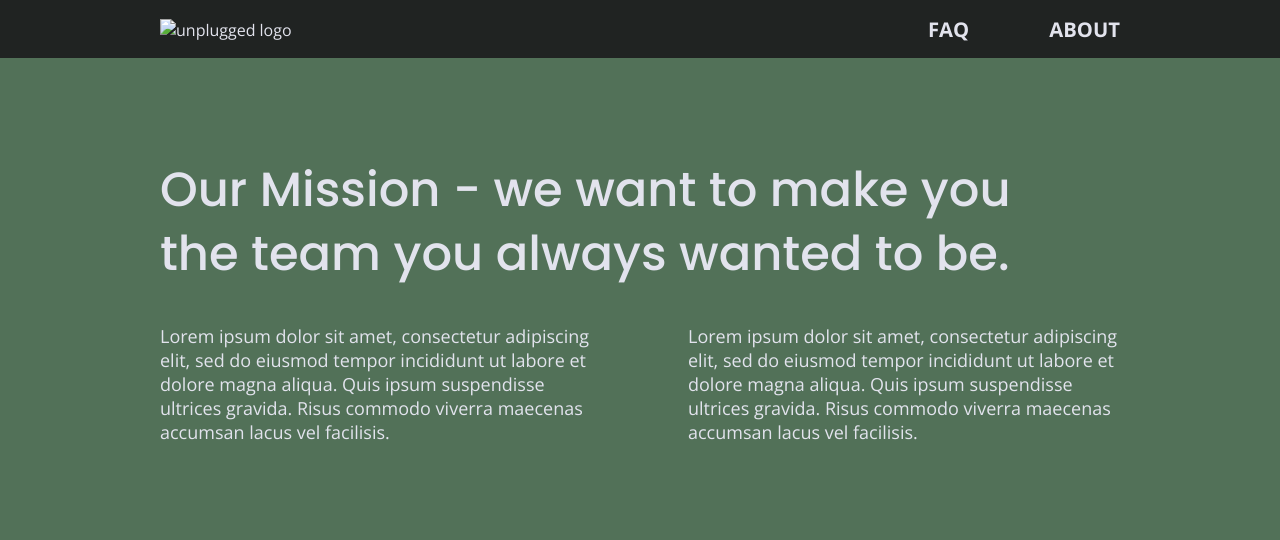
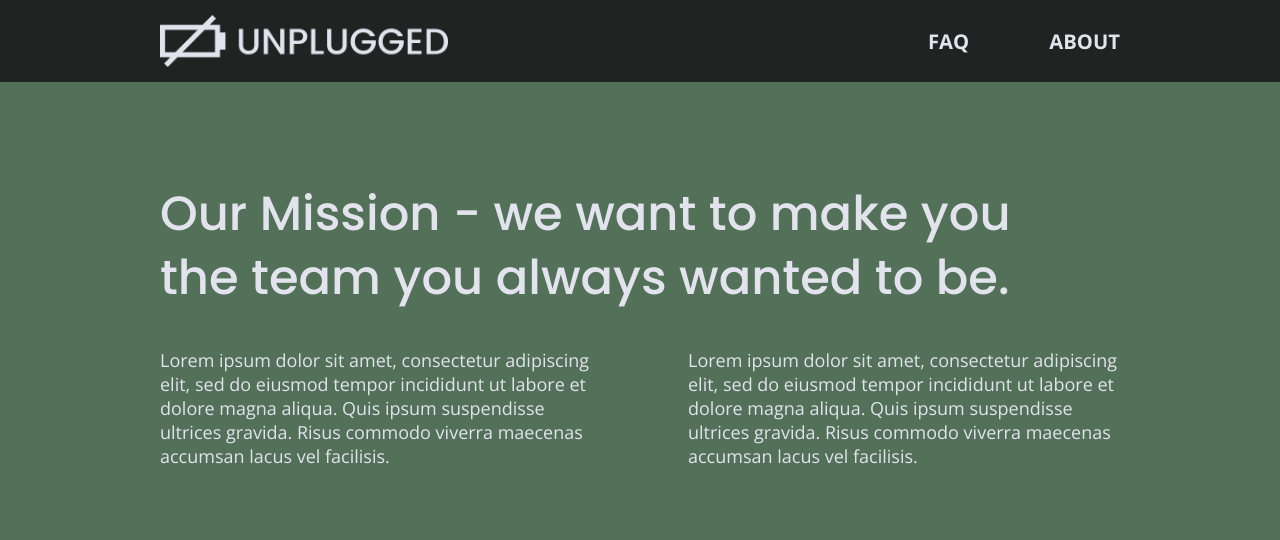
Before and after one commit to stephanieparra/unplugged, a website: page about/index.html in a window 1280 px wide. Shown: the top 540 px of the page. Drawn offline with nearby package versions, Linux system fonts and the light colour scheme; the site is published under a folder, as on GitHub Pages, so addresses that start at the root find nothing.

Commit message:
Edited logo file path on faq and about pages

```diff
--- a/about/index.html
+++ b/about/index.html
@@ -37,7 +37,7 @@
       <div class="content-wrapper">
         <figure>
           <a href="../index.html">
-            <img src="/../img/unpluggedlogo.png" alt="unplugged logo" />
+            <img src="../img/unpluggedlogo.png" alt="unplugged logo" />
           </a>
         </figure>
         <div class="header-divider"></div>
```
Also changed, not shown: faq/index.html (+1 -1 lines).
